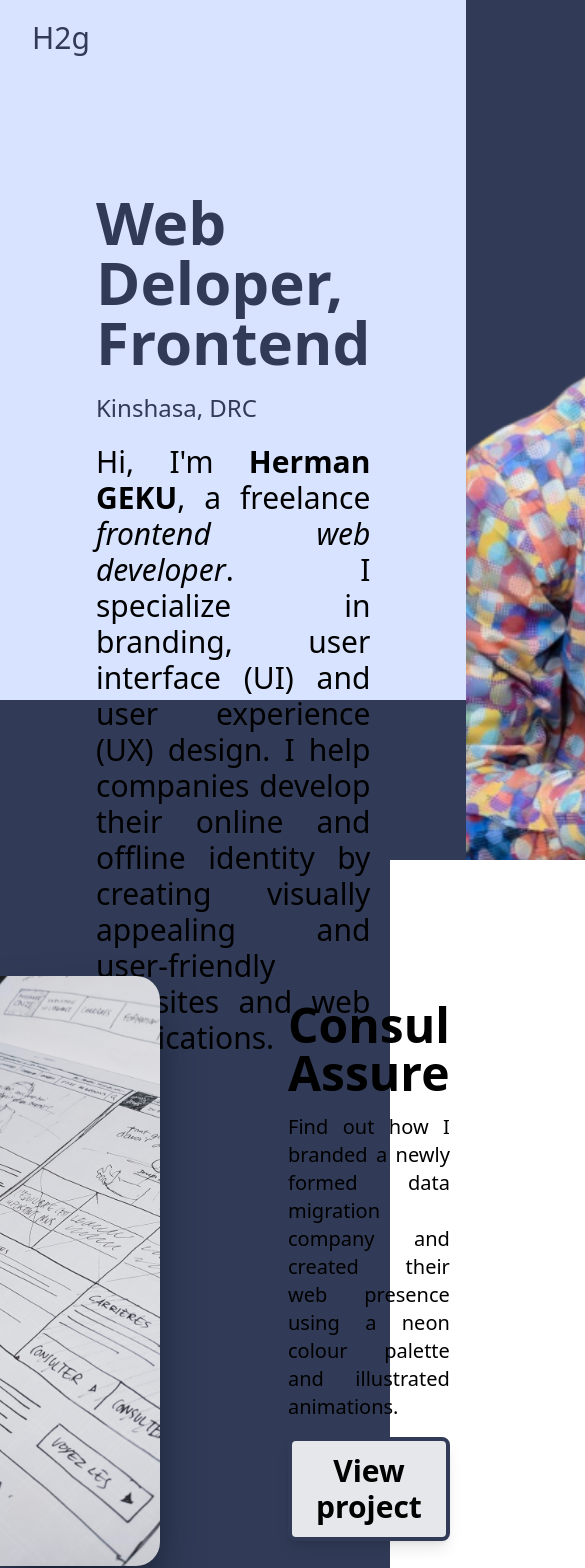
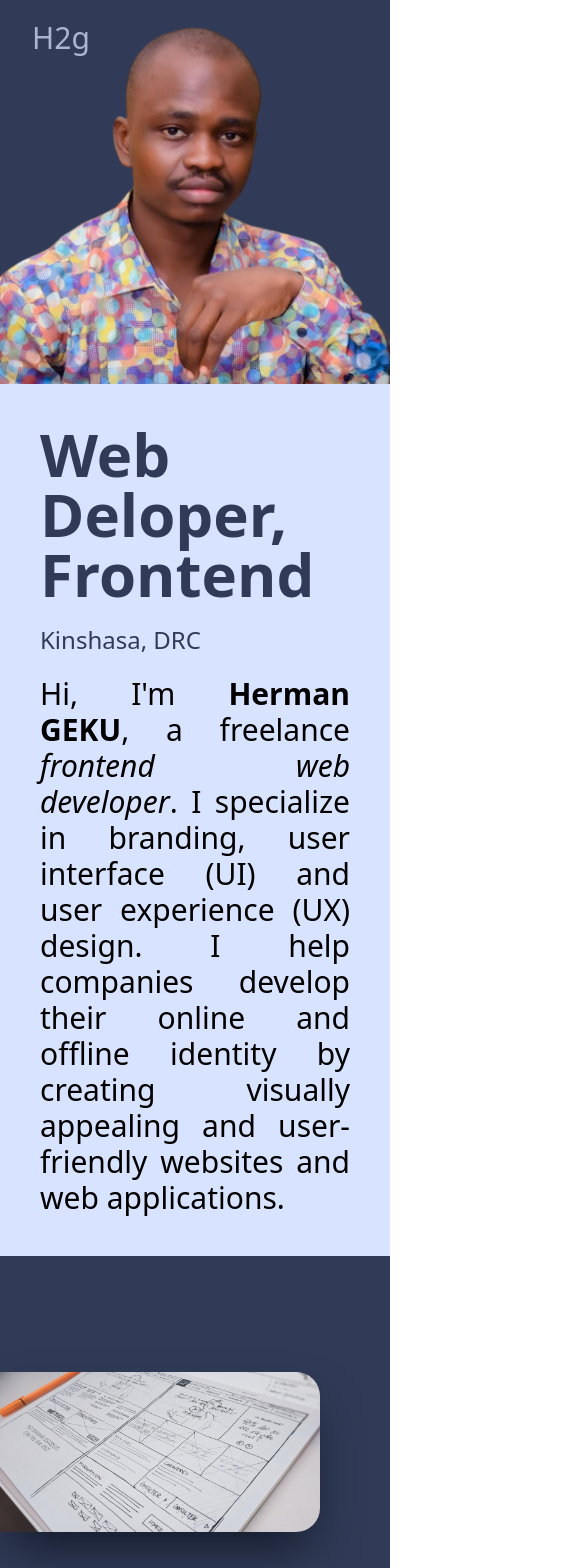
Before and after one commit to h2g-apps-store/h2g, a Next.js app: page / in a window 390 px wide. Shown: the top 1568 px of the page, 585 px wide, since content can reach past the window. Built offline with nearby package versions, Linux system fonts and the light colour scheme.

Commit message:
fix home, header and footer

```diff
--- a/src/app/(home)/page.tsx
+++ b/src/app/(home)/page.tsx
@@ -7,9 +7,9 @@ export default function Home() {
     <main>
       <section className="static">
         <Header />
-        <div className="flex">
-          <div className="bg-[#d8e3ff] w-[2500px]">
-            <div className="h-[700px] py-48 px-24 space-y-5">
+        <div className="flex flex-col sm:flex-row">
+          <div className="bg-[#d8e3ff] sm:w-[2500px]">
+            <div className="sm:h-[700px] p-10 sm:py-48 sm:px-24 space-y-5">
               <h1 className="font-bold text-6xl text-[#313b57]">
                 Web Deloper, Frontend
                 {/* UI/UX & Brand Designer */}
@@ -27,15 +27,15 @@ export default function Home() {
                 </p>
               </div>
             </div>
-            <div className="bg-[#313b57] h-40"></div>
+            <div className="hidden sm:block bg-[#313b57] h-40 "></div>
           </div>
-          <div className="bg-blue-600 py-20 bg-[url('/me/quatre.png')] bg-cover p-80"></div>
+          <div className="bg-blue-600 h-96 sm:h-auto py-20 bg-[url('/me/quatre.png')] bg-cover sm:p-80 order-first sm:order-last"></div>
         </div>
       </section>
-      <section className="bg-[#313b57] h-screen pr-24 py-20">
-        <div className="flex gap-32 mt-9">
-          <div className="bg-white max-h-[590px] h-[590px] w-[3000px] bg-[url('/fromscratch/5.jpg')] bg-cover bg-center rounded-tr-3xl rounded-br-3xl p-20 shadow-2xl shadow-gray-900"></div>
-          <div className="flex flex-col items-left gap-4 justify-center">
+      <section className="bg-[#313b57] h-screen sm:pr-24 py-20">
+        <div className="flex flex-col sm:flex-row gap-10 sm:gap-32 mt-9">
+          <div className="bg-white sm:max-h-[590px] sm:h-[590px] w-80 sm:w-[3000px] bg-[url('/fromscratch/5.jpg')] bg-cover bg-center rounded-tr-3xl rounded-br-3xl p-20 shadow-2xl shadow-gray-900"></div>
+          <div className="flex flex-col px-10 items-left gap-4 justify-center">
             <h1 className="text-5xl font-bold">Consul Assure</h1>
             <p className="text-justify text-xl">
               Find out how I branded a newly formed data migration company and
@@ -51,7 +51,7 @@ export default function Home() {
           </div>
         </div>
       </section>
-      <section className="p-20">
+      <section className="p-10 sm:p-20">
         Lorem, ipsum dolor sit amet consectetur adipisicing elit. Voluptatum
         iusto dignissimos praesentium illo ipsam minima, ut quaerat harum
         delectus vel fugit eaque magni recusandae sunt ipsa. Voluptas nostrum
--- a/src/components/Footer.tsx
+++ b/src/components/Footer.tsx
@@ -3,8 +3,8 @@ import Link from "next/link";
 export default function Footer() {
   return (
     <footer className="bg-white text-black flex flex-col">
-      <div className="py-28">
-        <div className="px-24 space-y-6">
+      <div className="p-10 sm:py-28 sm:px-24">
+        <div className="space-y-6">
           <h2 className="text-5xl font-bold">Want to work together?</h2>
           <p className="font-bold text-xl">YEAH YOU DO!</p>
           <Link href="/" className="text-6xl">
--- a/src/components/Header.tsx
+++ b/src/components/Header.tsx
@@ -11,7 +11,7 @@ export default function Header() {
         href="/"
         className={
           pathname == "/"
-            ? "text-3xl sm:text-6xl font-light text-[#313b57]"
+            ? "text-3xl sm:text-6xl font-light text-[#aab5d0] sm:text-[#313b57]"
             : "text-3xl sm:text-6xl font-light text-[#aab5d0]"
         }
       >
```
